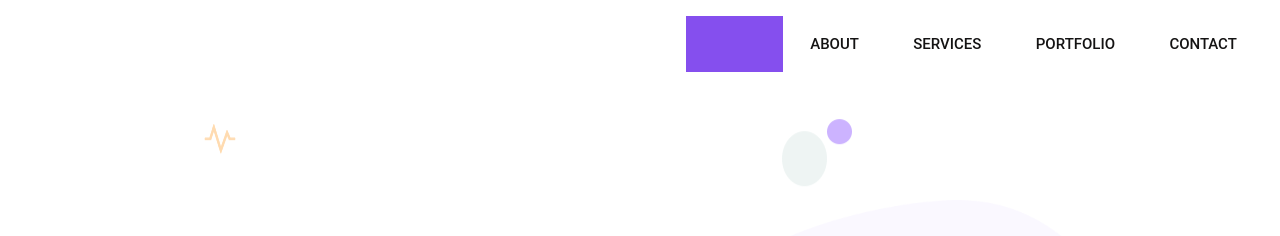
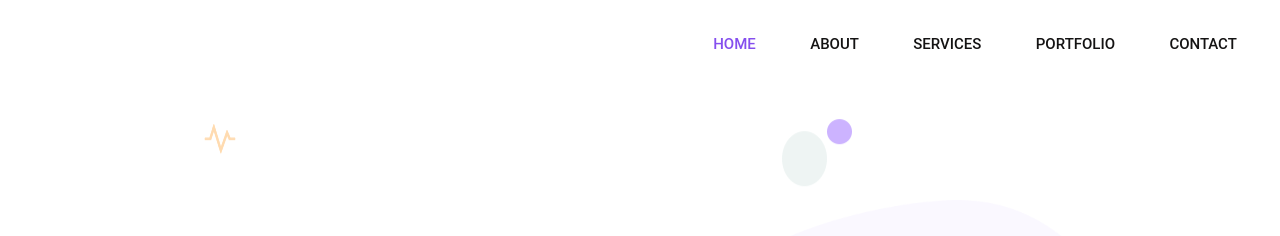
Before and after one commit to MoinHashmi01/moinportfolio, a plain HTML site: page index.html in a window 1280 px wide. Shown: the top 236 px of the page. Drawn offline with nearby package versions, Linux system fonts and the light colour scheme.

Commit message:
update
update

```diff
--- a/index.html
+++ b/index.html
@@ -36,9 +36,9 @@
     transition: background .6s ease;
     box-shadow: var(--box-shadow);}
     .header_area .main-menu .navbar-nav .active a{
-    background:#854FEE;}
+ color:#854FEE;}
     .header_area .main-menu .navbar-nav a:hover{
-    background:#854FEE;}
+   color:#854FEE;}
 
     </style>
 </head>
```
